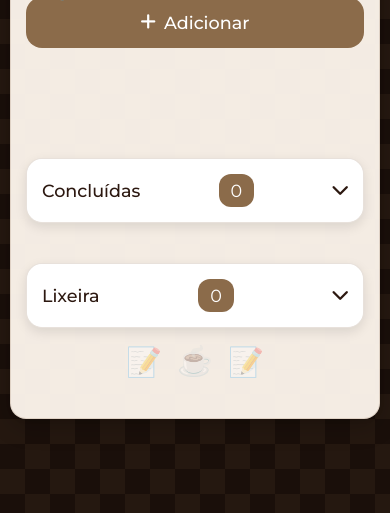
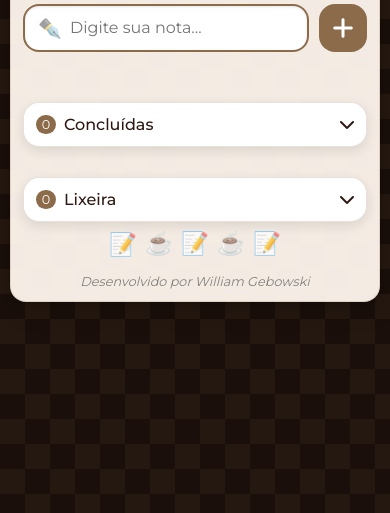
Before and after one commit to williamgebowski/gerenciador-de-tarefas-static, a plain HTML site: page index.html in a window 390 px wide. Shown: the part 331-844 px from the top of the page. Drawn offline with nearby package versions, Linux system fonts and the light colour scheme.

Commit message:
Assinatura

```diff
--- a/css/style.css
+++ b/css/style.css
@@ -62,9 +62,10 @@ body {
 .header-decoration, .footer-decoration {
     display: flex;
     justify-content: center;
-    gap: 15px;
+    gap: 12px;
     margin: 20px 0;
-    opacity: 0.5;
+    opacity: 0.7;
+    flex-wrap: wrap;
 }
 
 .decoration-item {
@@ -72,7 +73,6 @@ body {
     transition: var(--transition);
     animation: float 3s ease-in-out infinite;
     cursor: pointer;
-    opacity: 0.7;
 }
 
 .decoration-item:hover {
@@ -81,11 +81,19 @@ body {
 }
 
 .decoration-item:nth-child(2) {
-    animation-delay: 0.5s;
+    animation-delay: 0.2s;
 }
 
 .decoration-item:nth-child(3) {
-    animation-delay: 1s;
+    animation-delay: 0.4s;
+}
+
+.decoration-item:nth-child(4) {
+    animation-delay: 0.6s;
+}
+
+.decoration-item:nth-child(5) {
+    animation-delay: 0.8s;
 }
 
 @keyframes float {
@@ -153,20 +161,23 @@ h1 {
 }
 
 .todo-input button {
-    padding: 12px 20px;
+    padding: 12px;
+    width: 48px;
+    height: 48px;
     background-color: var(--secondary-color);
     color: white;
     border: none;
     border-radius: var(--border-radius);
-    font-size: 1em;
+    font-size: 1.5em;
     cursor: pointer;
     transition: var(--transition);
-    white-space: nowrap;
     display: flex;
     align-items: center;
-    gap: 8px;
-    font-family: 'Montserrat', sans-serif;
-    font-weight: 500;
+    justify-content: center;
+}
+
+.todo-input button span {
+    display: none;
 }
 
 .todo-input button:hover {
@@ -175,18 +186,21 @@ h1 {
 }
 
 .tasks-section {
-    margin-top: 30px;
+    margin-top: 20px;
     display: flex;
     flex-direction: column;
-    gap: 20px;
+    gap: 10px;
 }
 
 .task-list {
     list-style: none;
-    margin: 20px 0;
     display: flex;
     flex-direction: column;
     gap: 10px;
+}
+
+.task-list:not(:empty) {
+    margin: 10px 0;
 }
 
 .task-item {
@@ -334,7 +348,12 @@ h1 {
     font-family: 'Montserrat', sans-serif;
     font-size: 1.1em;
     color: var(--primary-color);
-    gap: 10px;
+}
+
+.stats-info {
+    display: flex;
+    align-items: center;
+    gap: 12px;
 }
 
 .stats-title {
@@ -350,6 +369,9 @@ h1 {
     font-size: 0.9em;
     min-width: 24px;
     text-align: center;
+    display: inline-flex;
+    justify-content: center;
+    align-items: center;
 }
 
 .show-stats-btn:hover {
@@ -457,36 +479,42 @@ h1 {
     font-family: 'Montserrat', sans-serif;
 }
 
+.signature {
+    text-align: center;
+    margin-top: 20px;
+    color: var(--text-secondary);
+    font-size: 0.9em;
+    font-style: italic;
+    opacity: 0.8;
+    transition: var(--transition);
+}
+
+.signature:hover {
+    opacity: 1;
+    color: var(--primary-color);
+}
+
 @media (max-width: 768px) {
     body {
         padding: 10px;
     }
 
     .container {
-        padding: 20px;
+        padding: 15px;
     }
 
     .todo-input {
-        flex-direction: column;
+        flex-direction: row;
     }
 
     .todo-input input {
-        padding: 15px 16px 15px 45px;
-        font-size: 1.1em;
-    }
-
-    .todo-input button {
-        width: 100%;
-        justify-content: center;
-        padding: 15px 20px;
-        font-size: 1.1em;
+        padding: 12px 16px 12px 45px;
+        font-size: 1em;
     }
 
     .task-item {
-        flex-direction: row;
-        align-items: center;
-        gap: 15px;
-        padding: 20px;
+        padding: 12px;
+        gap: 10px;
     }
 
     .task-content {
@@ -495,75 +523,128 @@ h1 {
     }
 
     .task-text {
-        font-size: 1.1em;
+        font-size: 1em;
         margin-right: 0;
     }
 
     .task-time {
-        font-size: 0.9em;
+        font-size: 0.8em;
     }
 
     .task-actions {
-        display: grid;
-        grid-template-columns: repeat(2, 1fr);
-        gap: 10px;
-        justify-content: end;
+        display: flex;
+        gap: 8px;
+    }
+
+    .task-actions button {
+        width: 36px;
+        height: 36px;
+        padding: 8px;
+        font-size: 1.1em;
     }
 
     .history-item {
-        flex-direction: row;
-        align-items: center;
-        gap: 15px;
-        padding: 20px;
+        padding: 12px;
+        gap: 10px;
     }
 
     .history-text {
-        font-size: 1.1em;
+        font-size: 1em;
     }
 
     .history-time {
-        font-size: 0.9em;
-        margin-top: 5px;
+        font-size: 0.8em;
     }
 
     .history-actions {
-        display: grid;
-        grid-template-columns: repeat(2, 1fr);
-        gap: 10px;
-        justify-content: end;
+        display: flex;
+        gap: 8px;
     }
 
-    .show-stats-btn {
-        padding: 20px;
-        font-size: 1.2em;
-    }
-
-    .stats-count {
-        padding: 6px 12px;
-        font-size: 1em;
-        min-width: 32px;
-    }
-}
-
-@media (max-width: 480px) {
-    .container {
-        padding: 15px;
-    }
-
-    .task-actions, .history-actions {
-        grid-template-columns: repeat(4, 1fr);
-    }
-
-    .task-text {
-        font-size: 1em;
-    }
-
-    .task-time {
-        font-size: 0.85em;
+    .restore-btn, .delete-permanent-btn {
+        width: 36px;
+        height: 36px;
+        padding: 8px;
+        font-size: 1.1em;
     }
 
     .show-stats-btn {
         padding: 15px;
         font-size: 1.1em;
     }
+
+    .stats-info {
+        gap: 10px;
+    }
+
+    .stats-count {
+        padding: 3px 6px;
+        min-width: 22px;
+        font-size: 0.85em;
+    }
+
+    .signature {
+        margin-top: 15px;
+        font-size: 0.85em;
+    }
 }
+
+@media (max-width: 480px) {
+    .container {
+        padding: 12px;
+    }
+
+    h1 {
+        font-size: 1.8em;
+        margin-bottom: 20px;
+    }
+
+    .decoration-item {
+        font-size: 1.4em;
+    }
+
+    .task-actions, .history-actions {
+        display: flex;
+        gap: 6px;
+    }
+
+    .task-actions button, .restore-btn, .delete-permanent-btn {
+        width: 32px;
+        height: 32px;
+        padding: 6px;
+        font-size: 1em;
+    }
+
+    .task-text {
+        font-size: 0.95em;
+    }
+
+    .task-time {
+        font-size: 0.75em;
+    }
+
+    .show-stats-btn {
+        padding: 12px;
+        font-size: 1em;
+    }
+
+    .stats-info {
+        gap: 8px;
+    }
+
+    .stats-count {
+        padding: 2px 5px;
+        min-width: 20px;
+        font-size: 0.8em;
+    }
+
+    .header-decoration, .footer-decoration {
+        gap: 8px;
+        margin: 12px 0;
+    }
+
+    .signature {
+        margin-top: 12px;
+        font-size: 0.8em;
+    }
+}
--- a/index.html
+++ b/index.html
@@ -27,6 +27,8 @@
             <span class="decoration-item">☕</span>
             <span class="decoration-item">📝</span>
             <span class="decoration-item">☕</span>
+            <span class="decoration-item">📝</span>
+            <span class="decoration-item">☕</span>
         </div>
 
         <h1>Café & Notes</h1>
@@ -36,7 +38,6 @@
                    aria-label="Adicionar nova nota" maxlength="200" autocomplete="off">
             <button type="button" id="addButton" aria-label="Adicionar nota">
                 <i class="fas fa-plus" aria-hidden="true"></i>
-                <span>Adicionar</span>
             </button>
         </form>
 
@@ -45,8 +46,10 @@
 
             <div class="completed-stats">
                 <button id="showCompletedBtn" class="show-stats-btn">
-                    <span class="stats-title">Concluídas</span>
-                    <span class="stats-count" id="completedTasks">0</span>
+                    <div class="stats-info">
+                        <span class="stats-count" id="completedTasks">0</span>
+                        <span class="stats-title">Concluídas</span>
+                    </div>
                     <i class="fas fa-chevron-down" aria-hidden="true"></i>
                 </button>
                 <div id="completedHistoryContainer" class="history-container">
@@ -56,8 +59,10 @@
 
             <div class="deleted-stats">
                 <button id="showDeletedBtn" class="show-stats-btn">
-                    <span class="stats-title">Lixeira</span>
-                    <span class="stats-count" id="deletedTasks">0</span>
+                    <div class="stats-info">
+                        <span class="stats-count" id="deletedTasks">0</span>
+                        <span class="stats-title">Lixeira</span>
+                    </div>
                     <i class="fas fa-chevron-down" aria-hidden="true"></i>
                 </button>
                 <div id="deletedHistoryContainer" class="history-container">
@@ -70,6 +75,12 @@
             <span class="decoration-item">📝</span>
             <span class="decoration-item">☕</span>
             <span class="decoration-item">📝</span>
+            <span class="decoration-item">☕</span>
+            <span class="decoration-item">📝</span>
+        </div>
+
+        <div class="signature">
+            Desenvolvido por William Gebowski
         </div>
     </main>
 
```
